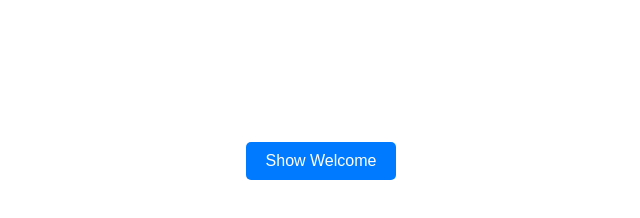
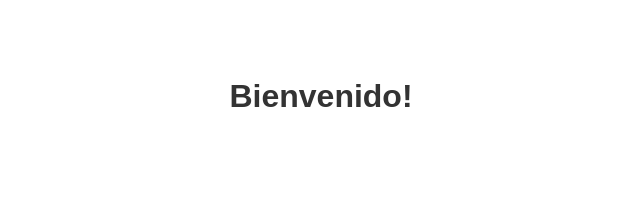
Before and after one commit to JstDuvy/Animaru-n-ku, a plain HTML site: page index.html in a window 1280 px wide. Shown: the whole page, without its empty margins (319-959 px from the left). Drawn offline with Linux system fonts and the light colour scheme; a web font is replaced by a local one.

Commit message:
Update index.html
• Removed the button
• Made it plain text
• Fixed bugs
• Made it automatic again

```diff
--- a/index.html
+++ b/index.html
@@ -15,8 +15,8 @@
 
         body {
             font-family: 'FOT Bokutoh Pro', Arial, sans-serif; /* Set the custom font */
-            background-color: transparent; /* Set background color */
-            color: #FFFFFF; /* Set text color */
+            background-color: transparent; /* Set background to transparent */
+            color: #333; /* Set text color */
             text-align: center; /* Center the text */
             padding: 50px; /* Add some padding */
         }
@@ -25,25 +25,10 @@
             font-size: 2em; /* Set font size for the welcome text */
             margin-top: 20px; /* Add some margin */
         }
-
-        button {
-            padding: 10px 20px; /* Add padding to the button */
-            font-size: 1em; /* Set font size for the button */
-            color: white; /* Set button text color */
-            background-color: #007BFF; /* Set button background color */
-            border: none; /* Remove border */
-            border-radius: 5px; /* Add rounded corners */
-            cursor: pointer; /* Change cursor on hover */
-        }
-
-        button:hover {
-            background-color: #0056b3; /* Change button color on hover */
-        }
     </style>
 </head>
 <body>
     <h2 id="welcomeText">Welcome!</h2>
-    <button onclick="showWelcome()">Show Welcome</button>
 
     <script>
         const welcomes = [
@@ -68,9 +53,12 @@
         function showWelcome() {
             // Change the welcome message to the next language
             document.getElementById("welcomeText").innerText = welcomes[index];
-            // Update the index for the next click
+            // Update the index for the next message
             index = (index + 1) % welcomes.length; // Loop back to the start
         }
+
+        // Change the welcome message every 2 seconds (2000 milliseconds)
+        setInterval(showWelcome, 2000);
     </script>
 </body>
 </html>
```
